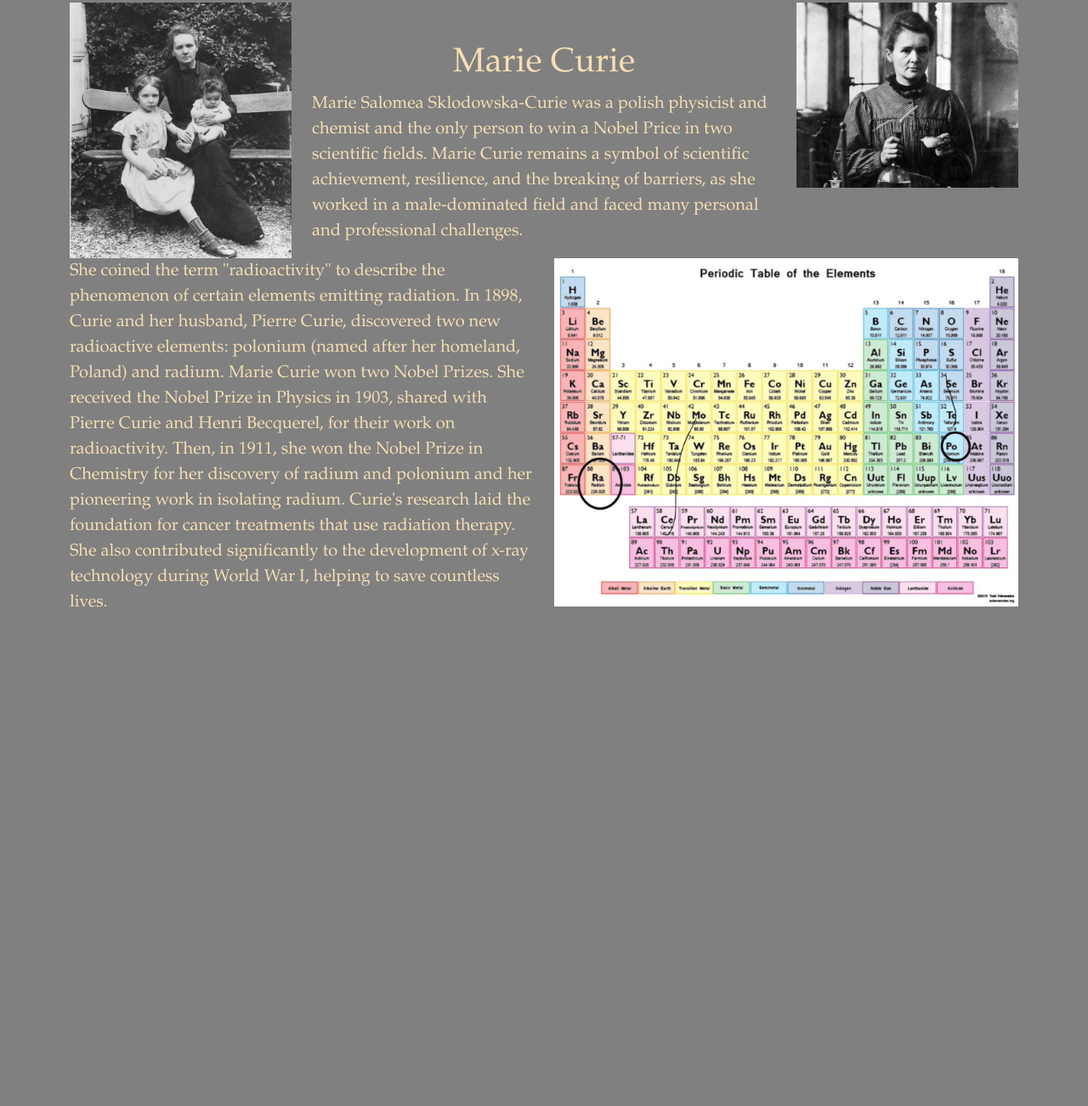
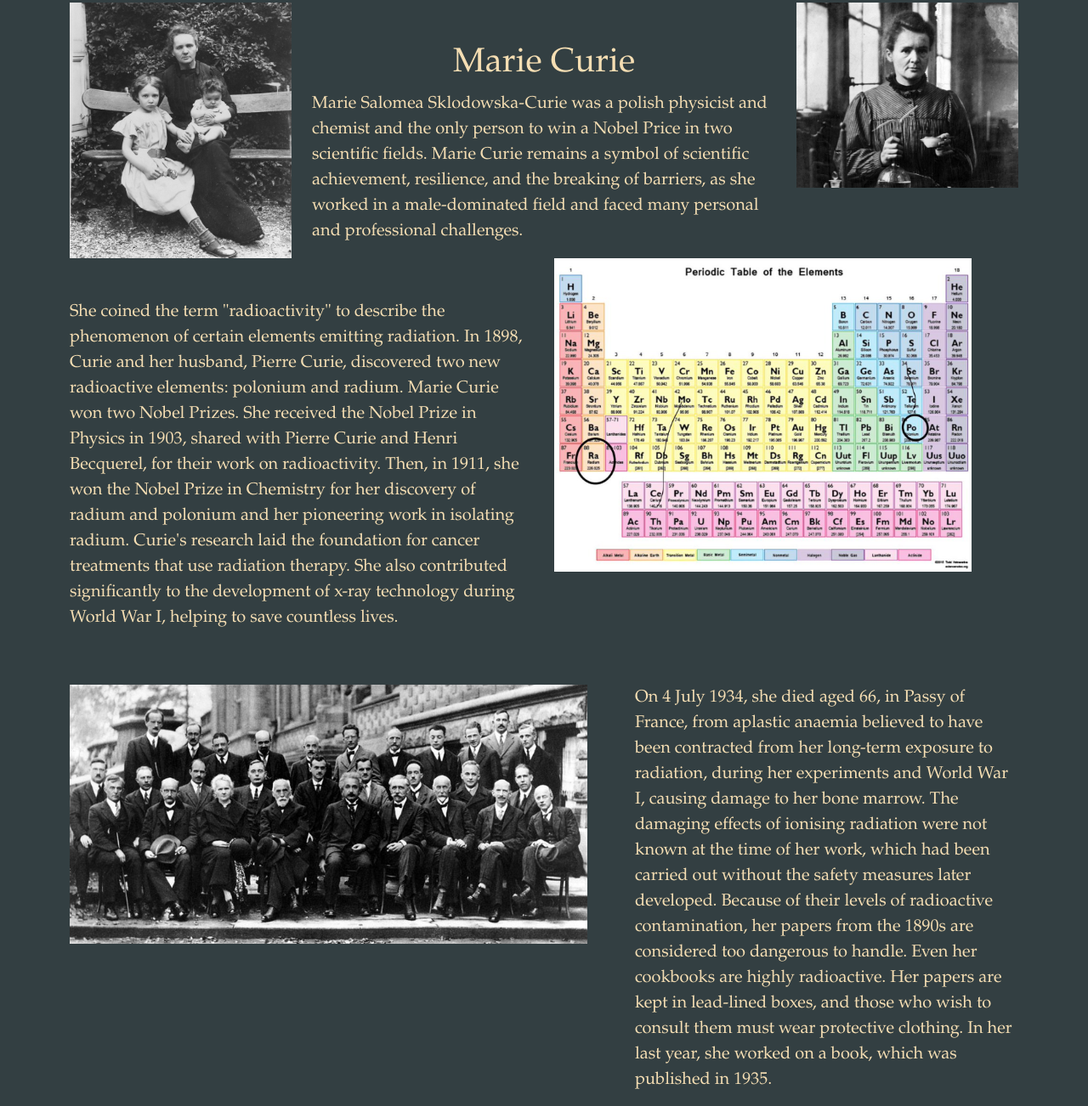
Before and after one commit to girl4science/girl4science.github.io, a plain HTML site: page index.html in a window 1280 px wide. Shown: the part 45-1347 px from the top of the page at 85% size. Before the commit the page ends 800 px from the top, so only its background shows below. Drawn offline with nearby package versions, Linux system fonts and the light colour scheme.

Commit message:
Add files via upload

```diff
--- a/css/style.css
+++ b/css/style.css
@@ -10,15 +10,16 @@ p{
 }
 .photo{
 	width:100%;
-	background: gray;
 }
 .image{
 	width:100%;
-	background: gray;
 }
 body{
-	background: gray;
+	background: #333f42;
 }
 .pertab{
-	width: 100%;
+	width: 90%;
 }
+.nobel{
+	width: 95%;
+}
--- a/index.html
+++ b/index.html
@@ -29,8 +29,8 @@
 		</div>
 	  	<div class='row'>
 	  		<div class='col-md-6'>
-	  			<p>She coined the term "radioactivity" to describe the phenomenon of certain elements emitting radiation. In 1898, Curie and her husband, Pierre Curie, discovered two new radioactive elements: polonium (named after her homeland, Poland) and radium. Marie Curie won two Nobel Prizes. She received the Nobel Prize in Physics in 1903, shared with Pierre Curie and Henri Becquerel, for their work on radioactivity. Then, in 1911, she won the Nobel Prize in Chemistry for her discovery of radium and polonium and her pioneering work in isolating radium. Curie's research laid the foundation for cancer treatments that use radiation therapy. She also contributed significantly to the development of x-ray technology during World War I, helping to save countless lives.
-
+	  			<br></br>
+	  			<p>She coined the term "radioactivity" to describe the phenomenon of certain elements emitting radiation. In 1898, Curie and her husband, Pierre Curie, discovered two new radioactive elements: polonium and radium. Marie Curie won two Nobel Prizes. She received the Nobel Prize in Physics in 1903, shared with Pierre Curie and Henri Becquerel, for their work on radioactivity. Then, in 1911, she won the Nobel Prize in Chemistry for her discovery of radium and polonium and her pioneering work in isolating radium. Curie's research laid the foundation for cancer treatments that use radiation therapy. She also contributed significantly to the development of x-ray technology during World War I, helping to save countless lives.
 	  			</p>
 	  		</div>
 				<div class='col-md-6'>
@@ -38,9 +38,13 @@
 				</div>
 			</div>
 	  	<div class='row'>
-	  		<div class='col-md-6'>
+	  		<div class='col-md-7'>
+	  			<br></br>
+	  			<img class='nobel' src='img/Marie-Curie.jpg'>
 	  		</div>
-	  		<div class='col-md-6'>
+	  		<div class='col-md-5'>
+	  			<br></br>
+	  			<p> On 4 July 1934, she died aged 66, in Passy of France, from aplastic anaemia believed to have been contracted from her long-term exposure to radiation, during her experiments and World War I, causing damage to her bone marrow. The damaging effects of ionising radiation were not known at the time of her work, which had been carried out without the safety measures later developed. Because of their levels of radioactive contamination, her papers from the 1890s are considered too dangerous to handle. Even her cookbooks are highly radioactive. Her papers are kept in lead-lined boxes, and those who wish to consult them must wear protective clothing. In her last year, she worked on a book, which was published in 1935.</p>
 	  		</div>
 	  	</div>
 	</div>
```
